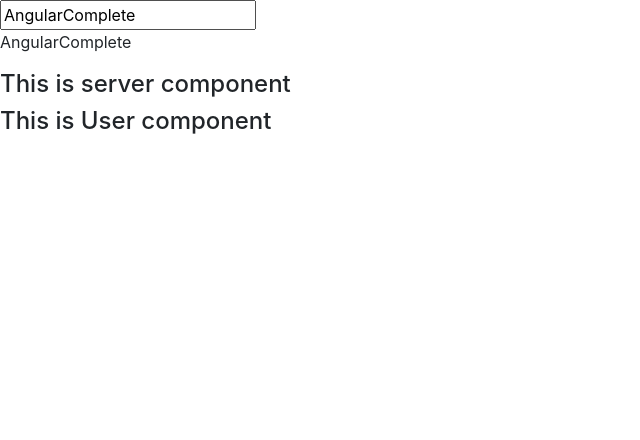
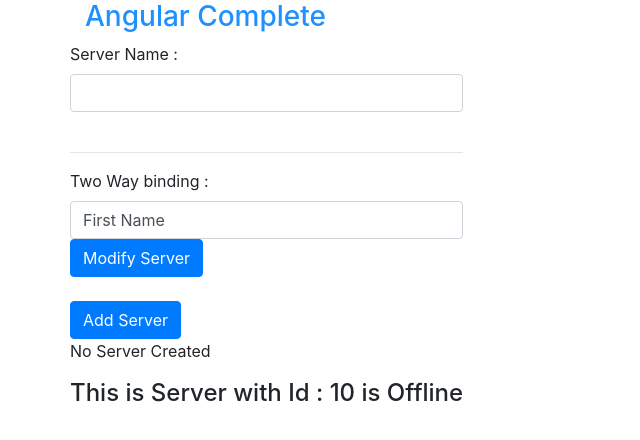
Before and after one commit to DharmendraPrajapati/AngularCompleteGuide, an Angular app in the folder AngularComplete/: page / in a window 1280 px wide. Shown: the top 440 px of the page, without its empty margins (0-640 px from the left). Built offline with nearby package versions, Linux system fonts and the light colour scheme.

Commit message:
Add code for string event and two way binding with basics

```diff
--- a/AngularComplete/src/app/app.component.css
+++ b/AngularComplete/src/app/app.component.css
@@ -0,0 +1,3 @@
+h3{
+    color: dodgerblue;
+}
--- a/AngularComplete/src/app/app.component.html
+++ b/AngularComplete/src/app/app.component.html
@@ -1,4 +1,11 @@
-<input type="text" [(ngModel)]="title">
-<p>{{title}}</p>
-<app-server></app-server>
-<app-user></app-user>
+
+<div class="container">
+        <h3>{{title}}</h3>
+    <div class="row">
+        <div class="col-xs-12">
+            <!-- <div app-servers></div> use when selector is define as attribute
+            <div class="app-servers"></div>  use when selector is define as class  -->
+            <app-servers></app-servers>
+        </div>
+    </div>
+</div>
--- a/AngularComplete/src/app/app.component.ts
+++ b/AngularComplete/src/app/app.component.ts
@@ -6,7 +6,7 @@
   styleUrls: ['./app.component.css']
 })
 export class AppComponent implements OnInit {
-  title = 'AngularComplete';
+  title = 'Angular Complete';
   ngOnInit() : void {
 
   }
--- a/AngularComplete/src/app/server/server.component.html
+++ b/AngularComplete/src/app/server/server.component.html
@@ -1 +1 @@
-<h4>This is server component</h4>
+<h4>This is {{'Server'}} with Id : {{serverId}} is {{serverStatus}}</h4>
--- a/AngularComplete/src/app/server/server.component.ts
+++ b/AngularComplete/src/app/server/server.component.ts
@@ -1,10 +1,14 @@
 import { Component, OnInit } from "@angular/core";
 
 @Component({
-    selector:'app-server',
+    // selector:'[app-server]', select by attribute
+    // selector:'.app-server', select by class
+    selector:'app-server', // select by element
     templateUrl: './server.component.html'
 })
 export class ServerComponent implements OnInit {
+    serverId :number = 10;
+    serverStatus : string = 'Offline';
     ngOnInit() : void {
         console.log('check');
     }
--- a/AngularComplete/src/app/servers/servers.component.html
+++ b/AngularComplete/src/app/servers/servers.component.html
@@ -1,3 +1,12 @@
-<p>
-  servers works!
-</p>
+<label>Server Name : </label>
+<input type="text" class="form-control" (input)="onServerUpdate($event)">
+<br>
+<hr>
+<label>Two Way binding : </label>
+<input type="text" class="form-control" [(ngModel)]="serverName">
+<button class="btn btn-primary" (click)="onServerNameUpdate()">Modify Server</button><br>
+<br>
+
+<button class="btn btn-primary" [disabled] = "!allowNewServer" (click)="onCreateServer()">Add Server</button>
+<p>{{serverCreationStatus}}</p>
+<app-server></app-server>
--- a/AngularComplete/src/app/servers/servers.component.ts
+++ b/AngularComplete/src/app/servers/servers.component.ts
@@ -6,10 +6,33 @@
   styleUrls: ['./servers.component.css']
 })
 export class ServersComponent implements OnInit {
-
-  constructor() { }
+allowNewServer : boolean = false;
+serverCreationStatus: string = 'No Server Created';
+serverName: string = 'First Name';
+  constructor() {
+    setTimeout(() => {
+      this.allowNewServer = true;
+    }, 2000);
+   }
 
   ngOnInit() {
   }
 
+  onCreateServer(){
+    this.serverCreationStatus = 'Server was Created and the server name is '+ this.serverName;
+  }
+
+  onServerUpdate(event:Event){
+    /*
+    this.serverName = event.target.value;
+    So this line will give the error because typescript so not know that the what kind of element this event will give.
+    So for this we need to cast this event's target type as HTMLInputElement.
+    Like we need to tell tyepescript that this event's target will be input element type.
+
+    */
+    this.serverName = (<HTMLInputElement>event.target).value;
+  }
+  onServerNameUpdate(){
+    this.serverName="Click Button Server";
+  }
 }
```
Also changed, not shown: 1 other file (tests, documents, lock files or other folders).
